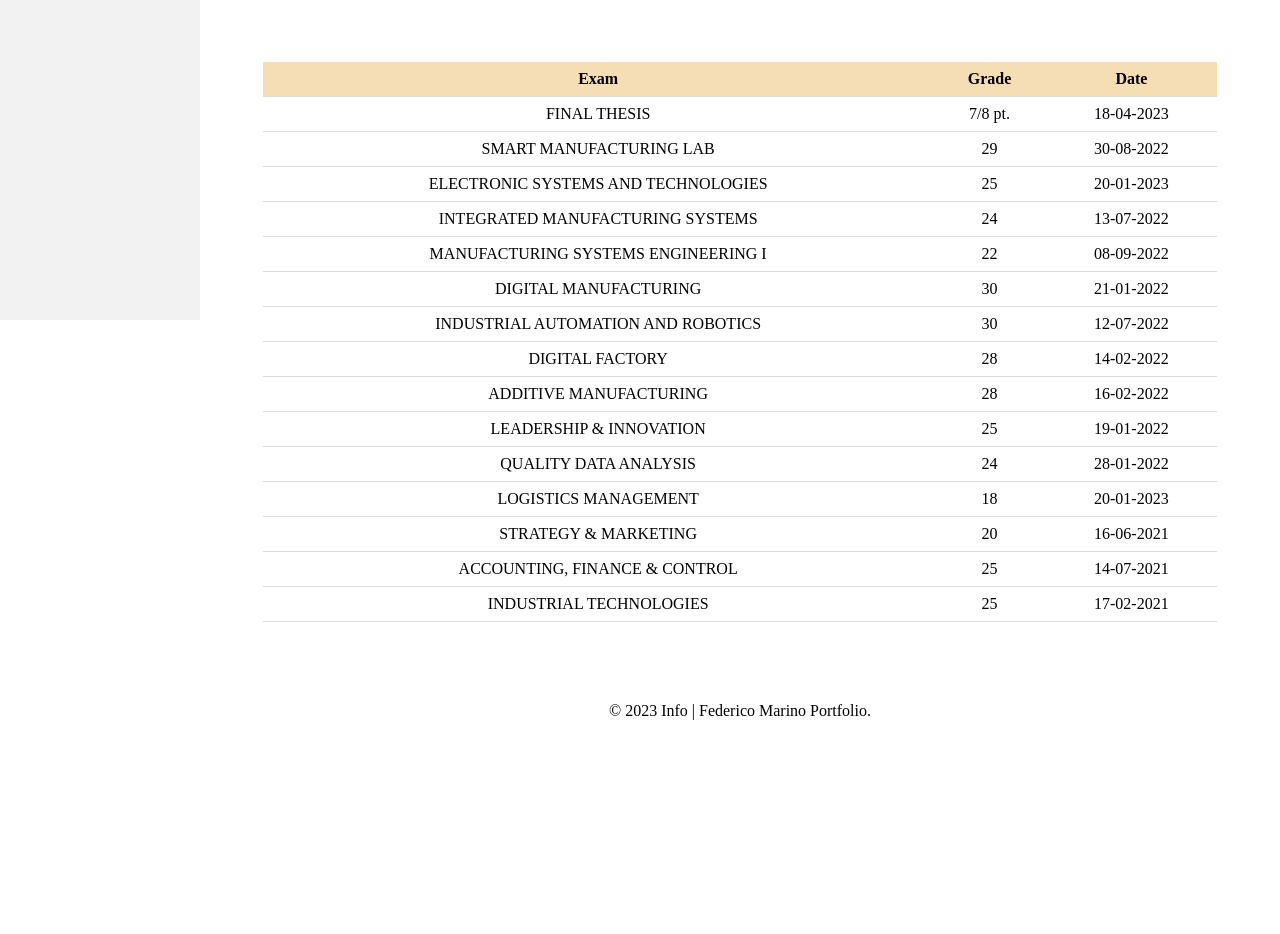
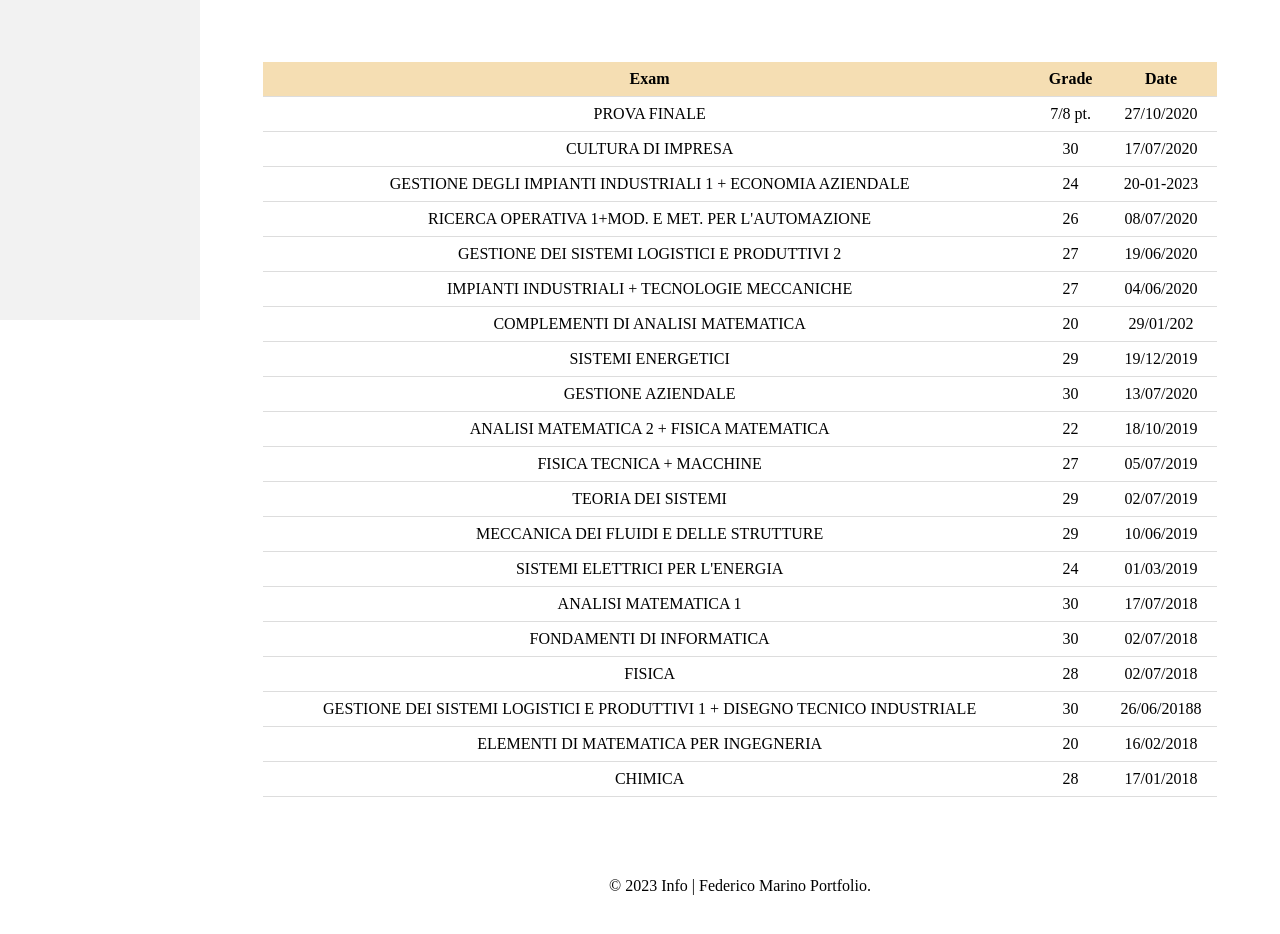
Before and after one commit to federicomarino98/ResponsiveWP, a plain HTML site: page unige.html in a window 1280 px wide. Shown: the part 480-1414 px from the top of the page. Before the commit the page ends 1250 px from the top, so only its background shows below. Drawn offline with Linux system fonts and the light colour scheme.

Commit message:
Voti Unige

```diff
--- a/unige.html
+++ b/unige.html
@@ -120,108 +120,142 @@
 
 
                     <tr>
-                        <td>FINAL THESIS</td>
+                        <td>PROVA FINALE</td>
                         <td> 7/8 pt.</td>
-                        <td>18-04-2023</td>
+                        <td>27/10/2020</td>
                     </tr>
 
 
                     <tr>
-                        <td>SMART MANUFACTURING LAB</td>
-                        <td>29</td>
-                        <td>30-08-2022</td>
+                        <td>CULTURA DI IMPRESA</td>
+                        <td>30</td>
+                        <td>17/07/2020</td>
                     </tr>
 
 
                     <tr>
-                        <td>ELECTRONIC SYSTEMS AND TECHNOLOGIES</td>
-                        <td>25</td>
+                        <td>GESTIONE DEGLI IMPIANTI INDUSTRIALI 1 + ECONOMIA AZIENDALE</td>
+                        <td>24</td>
                         <td>20-01-2023</td>
                     </tr>
 
 
 
                     <tr>
-                        <td>INTEGRATED MANUFACTURING SYSTEMS</td>
-                        <td>24</td>
-                        <td>13-07-2022</td>
+                        <td>RICERCA OPERATIVA 1+MOD. E MET. PER L'AUTOMAZIONE</td>
+                        <td>26</td>
+                        <td>08/07/2020</td>
                     </tr>
 
 
                     <tr>
-                        <td>MANUFACTURING SYSTEMS ENGINEERING I</td>
-                        <td>22</td>
-                        <td>08-09-2022</td>
+                        <td>GESTIONE DEI SISTEMI LOGISTICI E PRODUTTIVI 2</td>
+                        <td>27</td>
+                        <td>19/06/2020</td>
                     </tr>
 
 
                     <tr>
-                        <td>DIGITAL MANUFACTURING</td>
-                        <td>30</td>
-                        <td>21-01-2022</td>
+                        <td>IMPIANTI INDUSTRIALI + TECNOLOGIE MECCANICHE</td>
+                        <td>27</td>
+                        <td>04/06/2020</td>
                     </tr>
 
 
                     <tr>
-                        <td>INDUSTRIAL AUTOMATION AND ROBOTICS</td>
-                        <td>30</td>
-                        <td>12-07-2022</td>
+                        <td>COMPLEMENTI DI ANALISI MATEMATICA</td>
+                        <td>20</td>
+                        <td>29/01/202</td>
                     </tr>
 
 
                     <tr>
-                        <td>DIGITAL FACTORY</td>
-                        <td>28</td>
-                        <td>14-02-2022</td>
+                        <td>SISTEMI ENERGETICI</td>
+                        <td>29</td>
+                        <td>19/12/2019</td>
                     </tr>
 
 
                     <tr>
-                        <td>ADDITIVE MANUFACTURING</td>
-                        <td>28</td>
-                        <td>16-02-2022</td>
+                        <td>GESTIONE AZIENDALE</td>
+                        <td>30</td>
+                        <td>13/07/2020</td>
                     </tr>
 
 
                     <tr>
-                        <td>LEADERSHIP & INNOVATION</td>
-                        <td>25</td>
-                        <td>19-01-2022</td>
+                        <td>ANALISI MATEMATICA 2 + FISICA MATEMATICA</td>
+                        <td>22</td>
+                        <td>18/10/2019</td>
                     </tr>
 
 
                     <tr>
-                        <td>QUALITY DATA ANALYSIS</td>
-                        <td>24</td>
-                        <td>28-01-2022</td>
+                        <td>FISICA TECNICA + MACCHINE</td>
+                        <td>27</td>
+                        <td>05/07/2019</td>
                     </tr>
 
 
                     <tr>
-                        <td>LOGISTICS MANAGEMENT</td>
-                        <td>18</td>
-                        <td>20-01-2023</td>
+                        <td>TEORIA DEI SISTEMI</td>
+                        <td>29</td>
+                        <td>02/07/2019</td>
                     </tr>
 
 
                     <tr>
-                        <td>STRATEGY & MARKETING</td>
-                        <td>20</td>
-                        <td>16-06-2021</td>
+                        <td>MECCANICA DEI FLUIDI E DELLE STRUTTURE</td>
+                        <td>29</td>
+                        <td>10/06/2019</td>
                     </tr>
 
 
                     <tr>
-                        <td>ACCOUNTING, FINANCE & CONTROL</td>
-                        <td>25</td>
-                        <td>14-07-2021</td>
+                        <td>SISTEMI ELETTRICI PER L'ENERGIA</td>
+                        <td>24</td>
+                        <td>01/03/2019</td>
                     </tr>
 
 
                     <tr>
-                        <td>INDUSTRIAL TECHNOLOGIES</td>
-                        <td>25</td>
-                        <td>17-02-2021</td>
+                        <td>ANALISI MATEMATICA 1</td>
+                        <td>30</td>
+                        <td>17/07/2018</td>
+                    </tr>
+
+
+                    <tr>
+                        <td>FONDAMENTI DI INFORMATICA </td>
+                        <td>30</td>
+                        <td>02/07/2018</td>
+                    </tr>
+
+
+                    <tr>
+                        <td>FISICA</td>
+                        <td>28</td>
+                        <td>02/07/2018</td>
+                    </tr>
+
+
+                    <tr>
+                        <td>GESTIONE DEI SISTEMI LOGISTICI E PRODUTTIVI 1 + DISEGNO TECNICO INDUSTRIALE</td>
+                        <td>30</td>
+                        <td>26/06/20188</td>
+                    </tr>
+
+
+                    <tr>
+                        <td>ELEMENTI DI MATEMATICA PER INGEGNERIA</td>
+                        <td>20</td>
+                        <td>16/02/2018</td>
+                    </tr>
+
+                    <tr>
+                        <td>CHIMICA</td>
+                        <td>28</td>
+                        <td>17/01/2018</td>
                     </tr>
 
                 </table>
```
Also changed, not shown: issuge.html (+35 -57 lines).
